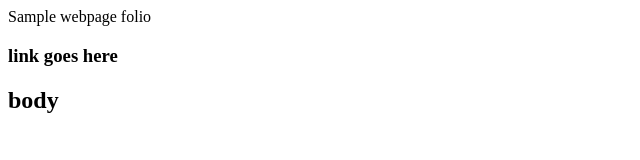
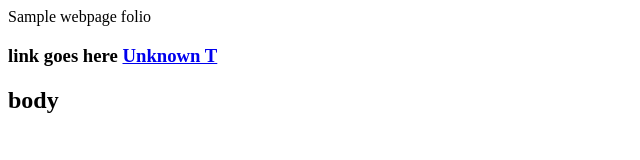
Before and after one commit to wiley1454/wiley1454.github.io, a plain HTML site: page index.html in a window 1280 px wide. Shown: the whole page, without its empty margins (0-640 px from the left). Drawn offline with Linux system fonts and the light colour scheme.

Commit message:
Update index.html

```diff
--- a/index.html
+++ b/index.html
@@ -11,7 +11,7 @@
     Sample webpage folio
 
      <h3> link goes here
-        <link rel="stylesheet" href="pattern.html">
+         <a href="pattern.html"> Unknown T</a>
     </h3>
 
     <h2> body</h2>
```
